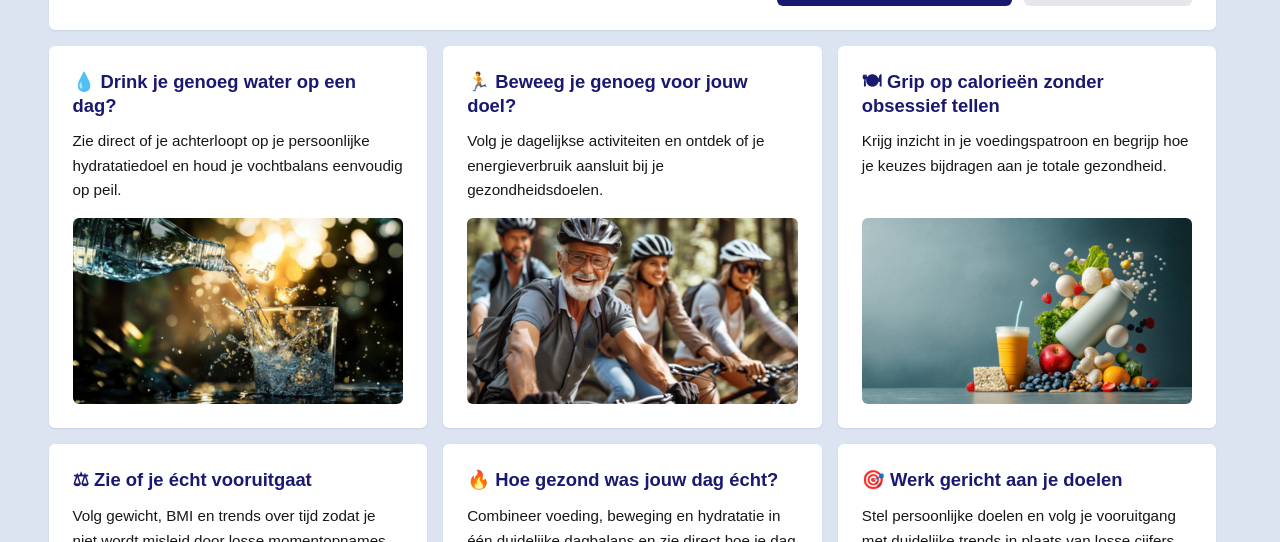
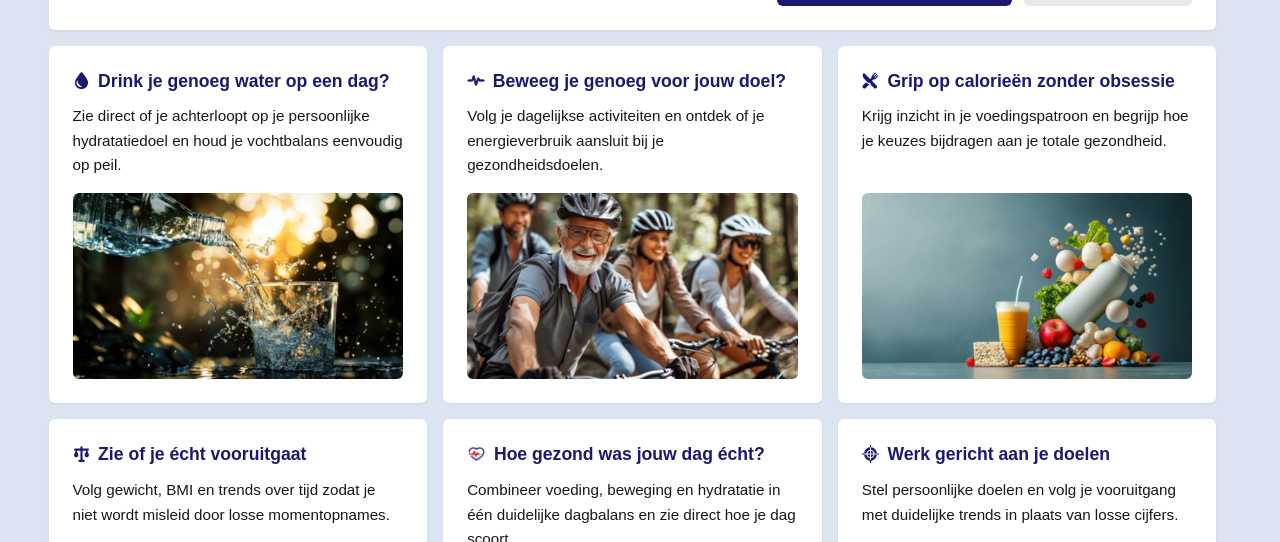
Before and after one commit to PaCoCaz/FitLifeTool.com, a Next.js app: page / in a window 1280 px wide. Shown: the part 371-913 px from the top of the page. Built offline with nearby package versions, Linux system fonts and the light colour scheme; no server answers.

Commit message:
Hoofdpagina - update  met 6 cards

```diff
--- a/app/(public)/(categories)/page.tsx
+++ b/app/(public)/(categories)/page.tsx
@@ -30,7 +30,10 @@ export default function HomePage() {
 
       {/* ================= RIJ 1 ================= */}
       <div className="home-grid-2col category-card home-preview-card">
-        <h2>💧 Drink je genoeg water op een dag?</h2>
+        <h2>
+          <img src="/water_drop.svg" alt="" aria-hidden="true" className="title-icon" />
+          Drink je genoeg water op een dag?
+        </h2>
         <p>
           Zie direct of je achterloopt op je persoonlijke hydratatiedoel en houd je vochtbalans eenvoudig op peil.
         </p>
@@ -40,7 +43,10 @@ export default function HomePage() {
       </div>
 
       <div className="home-grid-2col category-card home-preview-card">
-        <h2>🏃 Beweeg je genoeg voor jouw doel?</h2>
+        <h2>
+          <img src="/activity.svg" alt="" aria-hidden="true" className="title-icon" />
+          Beweeg je genoeg voor jouw doel?
+        </h2>
         <p>
           Volg je dagelijkse activiteiten en ontdek of je energieverbruik aansluit bij je gezondheidsdoelen.
         </p>
@@ -50,7 +56,10 @@ export default function HomePage() {
       </div>
 
       <div className="home-grid-2col category-card home-preview-card">
-        <h2>🍽 Grip op calorieën zonder obsessief tellen</h2>
+        <h2>
+          <img src="/nutrition.svg" alt="" aria-hidden="true" className="title-icon" />
+          Grip op calorieën zonder obsessie
+        </h2>
         <p>
           Krijg inzicht in je voedingspatroon en begrijp hoe je keuzes bijdragen aan je totale gezondheid.
         </p>
@@ -61,7 +70,10 @@ export default function HomePage() {
 
       {/* ================= RIJ 2 ================= */}
       <div className="home-grid-2col category-card home-preview-card">
-        <h2>⚖ Zie of je écht vooruitgaat</h2>
+        <h2>
+          <img src="/weight.svg" alt="" aria-hidden="true" className="title-icon" />
+          Zie of je écht vooruitgaat
+        </h2>
         <p>
           Volg gewicht, BMI en trends over tijd zodat je niet wordt misleid door losse momentopnames.
         </p>
@@ -71,7 +83,10 @@ export default function HomePage() {
       </div>
 
       <div className="home-grid-2col category-card home-preview-card">
-        <h2>🔥 Hoe gezond was jouw dag écht?</h2>
+        <h2>
+          <img src="/logo_transparant.png" alt="" aria-hidden="true" className="title-icon" />
+          Hoe gezond was jouw dag écht?
+        </h2>
         <p>
           Combineer voeding, beweging en hydratatie in één duidelijke dagbalans en zie direct hoe je dag scoort.
         </p>
@@ -81,7 +96,10 @@ export default function HomePage() {
       </div>
 
       <div className="home-grid-2col category-card home-preview-card">
-        <h2>🎯 Werk gericht aan je doelen</h2>
+        <h2>
+          <img src="/target.svg" alt="" aria-hidden="true" className="title-icon" />
+          Werk gericht aan je doelen
+        </h2>
         <p>
           Stel persoonlijke doelen en volg je vooruitgang met duidelijke trends in plaats van losse cijfers.
         </p>
--- a/app/styles/category.css
+++ b/app/styles/category.css
@@ -370,13 +370,43 @@
    ========================================================= */
 
    .home-preview-card h2 {
-    font-size: 1.15rem;   /* groter dan standaard category h2 (1.25rem) */
+    font-size: 1.1rem;
     line-height: 1.3;
     margin-bottom: 0.75rem;
   }
 
   @media (max-width: 640px) {
     .home-preview-card h2 {
-      font-size: 1.05rem;  /* iets compacter op mobiel */
+      font-size: 1.05rem;
     }
   }
+
+/* =========================================================
+   PREVIEW TITEL MET ICON (HOMEPAGE)
+   ========================================================= */
+
+   .title-icon {
+    height: 1em;              /* schaalt exact mee met tekstgrootte */
+    width: auto;
+    vertical-align: -0.15em;  /* duwt icoon optisch naar de baseline */
+    margin-right: 0.5rem;
+    display: inline-block;    /* voorkomt rare line breaks */
+  }
+
+/* =========================================================
+   HOMEPAGE — SLOGAN BAR (LIJKT OP BREADCRUMB)
+   ========================================================= */
+
+   .home-slogan-bar {
+    background: #191970;        /* zelfde blauw als breadcrumb */
+    color: white;
+    border-radius: var(--radius);
+    padding: 0.75rem 1.25rem;
+  }
+
+  .home-slogan-text {
+    text-align: center;
+    font-size: 0.95rem;
+    font-weight: 500;
+    letter-spacing: 0.03em;
+  }
```
Also changed, not shown: public/logo_transparant.png (added).
